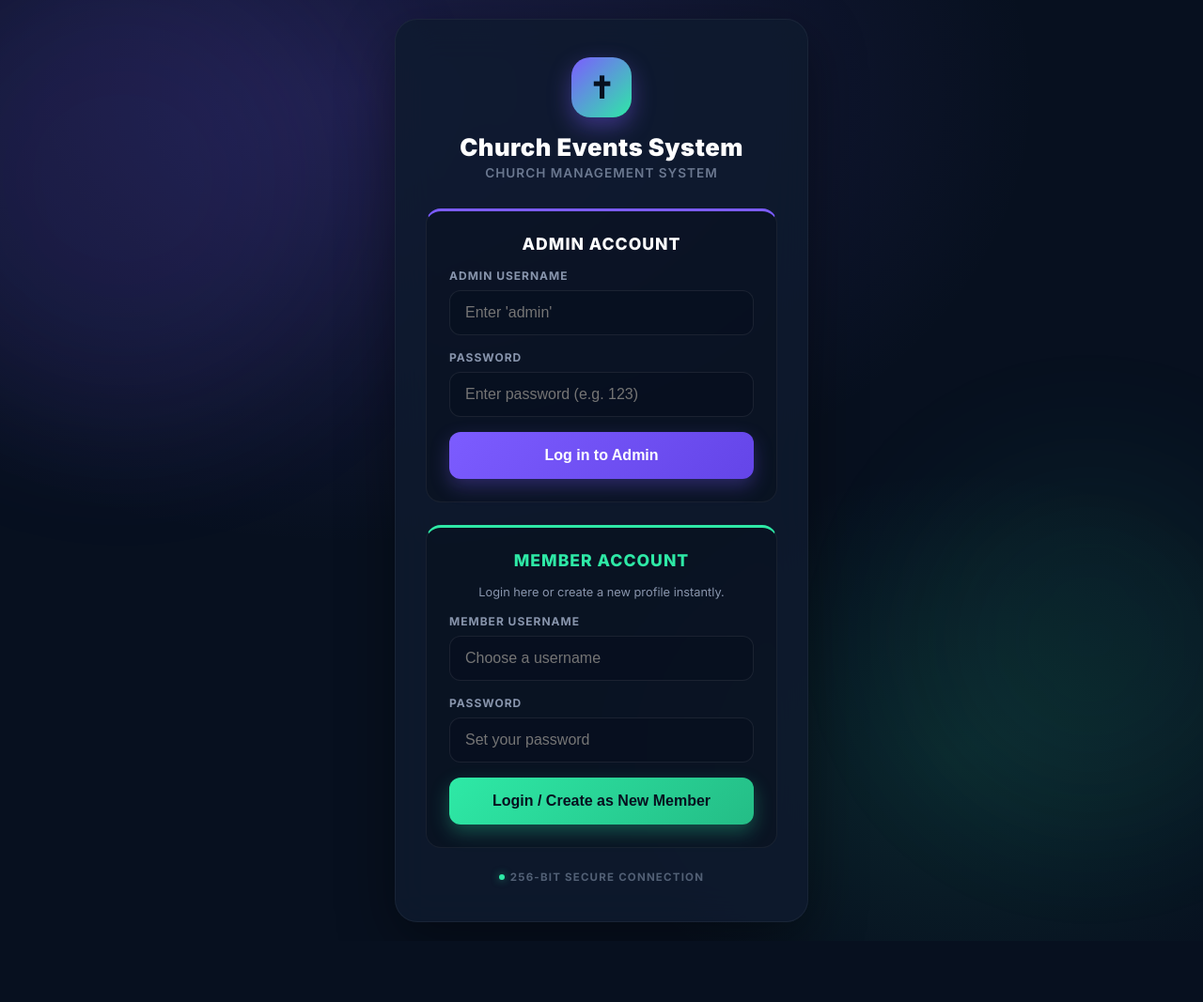
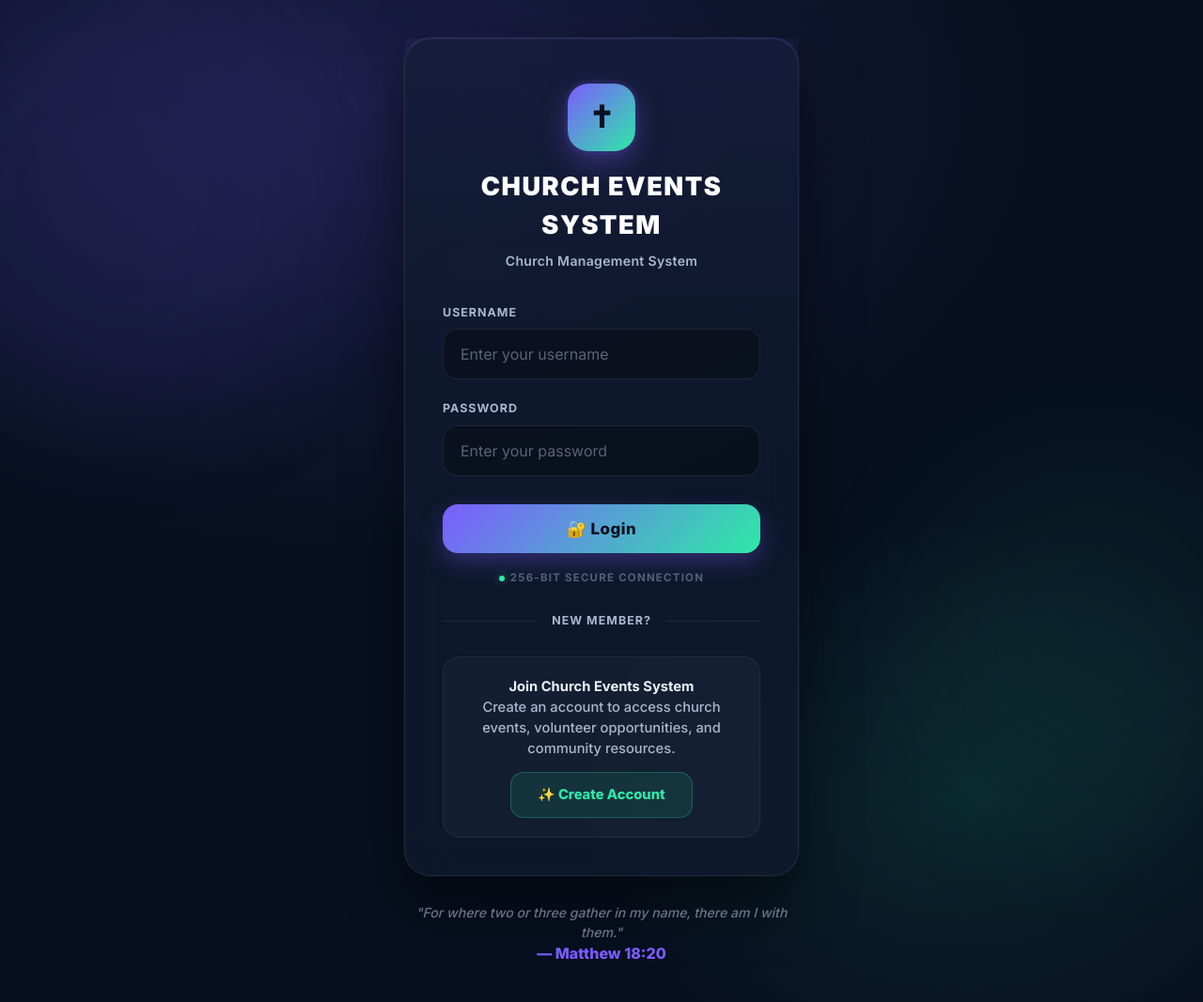
Before and after one commit to Jeremiahkariuki/HAPPY-CHURCH-RUIRU-, a PHP site: page /login.php in a window 1280 px wide. Shown: the whole page at 94% size. Before the commit the page ends 982 px from the top, so only its background shows below. Run offline with PHP 8.4, Linux system fonts and the light colour scheme; data comes from the database, SQL or seed files in the repository.

Commit message:
Restored exact image 2 layout with frictionless member auto-registration

```diff
--- a/login.php
+++ b/login.php
@@ -45,17 +45,19 @@ function ensure_admin(PDO $pdo): void {
 }
 
 $error = "";
-$success = "";
+$username_value = "";
 
 if (!$db_error) {
     // 1. Check if tables exist. If not, try to run db_setup logic automatically.
     try {
         $pdo->query("SELECT 1 FROM users LIMIT 1");
     } catch (Exception $e) {
+        // Tables missing! Let's try to auto-init
         if (file_exists(__DIR__ . "/db_setup.php")) {
             ob_start();
             include_once __DIR__ . "/db_setup.php";
             ob_end_clean();
+            // Refresh PDO after setup
             require __DIR__ . "/db.php";
         }
     }
@@ -64,12 +66,9 @@ if (!$db_error) {
     $error = isset($db_connect_error) ? $db_connect_error : "Database connection failed. Please check your credentials.";
 }
 
-/* Login/Auto-Registration process */
+/* Login process */
 if ($_SERVER["REQUEST_METHOD"] === "POST") {
     if (!$db_error) {
-        $action = $_POST["action"] ?? "";
-        $target_role = $_POST["target_role"] ?? "";
-
         $username_value = trim($_POST["username"] ?? "");
         $password = $_POST["password"] ?? "";
 
@@ -87,30 +86,8 @@ if ($_SERVER["REQUEST_METHOD"] === "POST") {
             $stmt->execute([$username_value]);
             $user = $stmt->fetch(PDO::FETCH_ASSOC);
 
-            if ($target_role === "admin") {
-                // ADMIN LOGIN LOGIC
-                if ($user && password_verify($password, $user["password_hash"])) {
-                    if (strtolower($user["role"]) !== "admin") {
-                        $error = "Access Denied: You are not an Administrator. Please use the Member Section below.";
-                    } else {
-                        // Admin is always approved
-                        session_regenerate_id(true);
-                        $_SESSION["user"] = [
-                            "id" => $user["id"],
-                            "username" => $user["username"],
-                            "role" => $user["role"]
-                        ];
-                        header("Location: dashboard.php");
-                        exit;
-                    }
-                } else {
-                    $error = "Admin account not found or invalid password.";
-                }
-            }
-            elseif ($target_role === "member") {
-                // MEMBER HYBRID LOGIC (Login or Auto-Register with Approval)
             if ($user) {
-                    // User already exists, handle login
+                // User exists, verify password
                 if (password_verify($password, $user["password_hash"])) {
                     $status = "Approved";
                     if ($status_col_exists) {
@@ -119,7 +96,7 @@ if ($_SERVER["REQUEST_METHOD"] === "POST") {
                     }
 
                     if ($status !== "Approved") {
-                            $error = "Your account is currently " . e($status) . ". Please wait for Admin approval to access the dashboard.";
+                        $error = "Your account is " . e($status) . ". Please wait for Admin approval.";
                     } else {
                         session_regenerate_id(true);
                         $_SESSION["user"] = [
@@ -131,38 +108,41 @@ if ($_SERVER["REQUEST_METHOD"] === "POST") {
                         exit;
                     }
                 } else {
-                        $error = "Invalid password for this member account.";
+                    $error = "Invalid password for existing user.";
                 }
             } else {
-                    // User does NOT exist in XAMPP -> Auto-create as 'Pending'
-                    if (strlen($username_value) < 3 || strlen($password) < 3) {
-                        $error = "Username and password must be at least 3 characters to register.";
-                    } else {
+                // Auto-Registration feature since user is NOT in XAMPP
                 $role = "Member";
                 $hash = password_hash($password, PASSWORD_DEFAULT);
 
+                // create user
                 if ($status_col_exists) {
-                            $ins = $pdo->prepare("INSERT INTO users (username, password_hash, role, status) VALUES (?, ?, ?, 'Pending')");
+                    $ins = $pdo->prepare("INSERT INTO users (username, password_hash, role, status) VALUES (?, ?, ?, 'Approved')");
                     $ins->execute([$username_value, $hash, $role]);
                 } else {
-                            // Failsafe if status column doesn't exist
                     $ins = $pdo->prepare("INSERT INTO users (username, password_hash, role) VALUES (?, ?, ?)");
                     $ins->execute([$username_value, $hash, $role]);
-                            // Force adding status column
-                            $pdo->exec("ALTER TABLE users ADD COLUMN status varchar(20) NOT NULL DEFAULT 'Pending' AFTER role");
-                            $pdo->prepare("UPDATE users SET status='Pending' WHERE username=?")->execute([$username_value]);
                 }
 
-                        $success = "Member account successfully created! Your status is Pending. Please wait for an Admin to approve your account before you can log in.";
-                    }
-                }
+                // Immediately log them in
+                $newId = $pdo->lastInsertId();
+                session_regenerate_id(true);
+                $_SESSION["user"] = [
+                    "id" => $newId,
+                    "username" => $username_value,
+                    "role" => $role
+                ];
+                header("Location: dashboard.php");
+                exit;
             }
         } catch (Exception $e) {
-            $error = "An error occurred: " . e($e->getMessage());
+            $error = "An error occurred during login: " . e($e->getMessage());
         }
     } else {
+        // Fallback or use the literal connection error if the form is submitted
         $error = isset($db_connect_error) ? $db_connect_error : "Login unavailable: Database is not connected.";
     }
+
 }
 ?>
 
@@ -172,72 +152,339 @@ if ($_SERVER["REQUEST_METHOD"] === "POST") {
 <meta charset="utf-8">
 <meta name="viewport" content="width=device-width, initial-scale=1">
 <title>Login • <?= e($appName) ?></title>
+<link rel="stylesheet" href="style.css">
 <link href="https://fonts.googleapis.com/css2?family=Inter:wght@400;500;600;700;800;900&display=swap" rel="stylesheet">
 <style>
   * { box-sizing: border-box; margin: 0; padding: 0; }
   body {
-    display: flex; align-items: center; justify-content: center; min-height: 100vh;
+    display: flex;
+    align-items: center;
+    justify-content: center;
+    min-height: 100vh;
     font-family: 'Inter', ui-sans-serif, system-ui, sans-serif;
-    background: radial-gradient(1200px 800px at 30% 10%, rgba(124,92,255,.18), transparent 60%),
+    background:
+      radial-gradient(1200px 800px at 30% 10%, rgba(124,92,255,.18), transparent 60%),
       radial-gradient(800px 600px at 80% 80%, rgba(46,233,166,.10), transparent 50%),
       #07101f;
-    padding: 20px 0; position: relative;
+    min-height: 100vh;
+    padding: 20px 0;
+    position: relative;
   }
+
+  /* Animated floating orbs */
   body::before, body::after {
-    content: ''; position: fixed; border-radius: 50%; filter: blur(80px); opacity: 0.4;
-    animation: float 12s ease-in-out infinite; pointer-events: none;
+    content: '';
+    position: fixed;
+    border-radius: 50%;
+    filter: blur(80px);
+    opacity: 0.4;
+    animation: float 12s ease-in-out infinite;
+    pointer-events: none;
   }
-  body::before { width: 500px; height: 500px; background: rgba(124,92,255,.25); top: -100px; left: -100px; }
-  body::after { width: 400px; height: 400px; background: rgba(46,233,166,.15); bottom: -80px; right: -80px; animation-delay: -6s; animation-direction: reverse; }
-  @keyframes float { 0%, 100% { transform: translate(0,0) scale(1); } 50% { transform: translate(-20px, 40px) scale(1.05); } }
+  body::before {
+    width: 500px; height: 500px;
+    background: rgba(124,92,255,.25);
+    top: -100px; left: -100px;
+  }
+  body::after {
+    width: 400px; height: 400px;
+    background: rgba(46,233,166,.15);
+    bottom: -80px; right: -80px;
+    animation-delay: -6s;
+    animation-direction: reverse;
+  }
+  @keyframes float {
+    0%, 100% { transform: translate(0,0) scale(1); }
+    25% { transform: translate(40px, -30px) scale(1.05); }
+    50% { transform: translate(-20px, 50px) scale(0.95); }
+    75% { transform: translate(30px, 20px) scale(1.02); }
+  }
 
-  .login-container { width: 100%; max-width: 480px; padding: 0 20px; z-index: 10; position: relative; }
+  .login-container {
+    width: 100%;
+    max-width: 460px;
+    padding: 20px;
+    position: relative;
+    z-index: 2;
+  }
+
   .login-card {
-    background: rgba(15, 26, 46, 0.85); backdrop-filter: blur(20px); border: 1px solid rgba(255,255,255,.05);
-    border-radius: 24px; padding: 40px 32px; box-shadow: 0 20px 60px rgba(0,0,0,.4); width: 100%;
+    background: rgba(15, 26, 46, 0.88);
+    border: 1px solid rgba(255,255,255,.08);
+    border-top: 1px solid rgba(124,92,255,.25);
+    border-radius: 28px;
+    box-shadow:
+      0 30px 60px rgba(0,0,0,.5),
+      0 0 0 1px rgba(255,255,255,.04),
+      inset 0 1px 0 rgba(255,255,255,.06);
+    backdrop-filter: blur(24px);
+    padding: 48px 40px 40px;
+    position: relative;
+    padding: 48px 40px 40px;
+    position: relative;
+    animation: cardIn 0.6s cubic-bezier(0.16, 1, 0.3, 1) forwards;
+    opacity: 0;
+    transform: translateY(30px);
   }
-  .brand-header { text-align: center; margin-bottom: 30px; }
+  @keyframes cardIn {
+    to { opacity: 1; transform: translateY(0); }
+  }
+
+  .login-card::before {
+    content: '';
+    position: absolute;
+    top: 0; left: 0; right: 0; height: 100%;
+    background: linear-gradient(180deg, rgba(124,92,255,.06), transparent 35%);
+    pointer-events: none;
+  }
+
+  /* Brand Header */
+  .brand-header {
+    text-align: center;
+    margin-bottom: 36px;
+    position: relative;
+    z-index: 2;
+  }
   .brand-icon {
-    width: 64px; height: 64px; border-radius: 20px; background: linear-gradient(135deg, #7c5cff, #2ee9a6);
-    display: flex; align-items: center; justify-content: center; margin: 0 auto 16px;
-    font-size: 32px; font-weight: 800; color: #07101f; box-shadow: 0 10px 25px rgba(124,92,255,.4);
+    width: 72px;
+    height: 72px;
+    margin: 0 auto 18px;
+    border-radius: 22px;
+    background: linear-gradient(135deg, #7c5cff, #2ee9a6);
+    display: grid;
+    place-items: center;
+    font-size: 32px;
+    font-weight: 950;
+    color: #07101f;
+    box-shadow:
+      0 12px 30px rgba(124,92,255,.35),
+      0 0 0 4px rgba(124,92,255,.08);
+    transition: transform 0.3s ease;
   }
-  .brand-title { color: #ffffff; font-size: 1.6rem; font-weight: 900; letter-spacing: 0.5px; margin-bottom: 4px; }
-  .brand-subtitle { color: rgba(169,183,208,.6); font-size: 0.85rem; font-weight: 600; text-transform: uppercase; letter-spacing: 1px; }
+  .brand-icon:hover { transform: scale(1.08) rotate(-3deg); }
 
-  .alert { padding: 14px 16px; border-radius: 12px; font-size: 0.85rem; font-weight: 600; margin-bottom: 24px; text-align: center; }
-  .alert-error { background: rgba(255,107,138,.1); border: 1px solid rgba(255,107,138,.2); color: #ff6b8a; }
-  .alert-success { background: rgba(46,233,166,.1); border: 1px solid rgba(46,233,166,.2); color: #2ee9a6; }
+  .brand-title {
+    font-weight: 900;
+    font-size: 1.7rem;
+    letter-spacing: 1.5px;
+    margin: 0;
+    color: #fff;
+    text-transform: uppercase;
+  }
+  .brand-subtitle {
+    color: #a9b7d0;
+    font-size: 0.88rem;
+    font-weight: 600;
+    margin-top: 6px;
+    letter-spacing: 0.3px;
+  }
 
-  /* Section Styling */
-  .auth-section { border: 1px solid rgba(255,255,255,.06); border-radius: 16px; padding: 24px; margin-bottom: 24px; background: rgba(0,0,0,.2); }
-  .admin-section { border-top: 3px solid #7c5cff; }
-  .member-section { border-top: 3px solid #2ee9a6; }
-  .section-title { font-size: 1.1rem; color: #fff; font-weight: 800; margin-bottom: 16px; text-align: center; text-transform: uppercase; letter-spacing: 1px; }
+  /* Form Styles */
+  .form-group {
+    margin-bottom: 22px;
+    position: relative;
+    z-index: 2;
+  }
+  .form-label {
+    display: block;
+    margin-bottom: 8px;
+    font-weight: 700;
+    color: #a9b7d0;
+    font-size: 0.78rem;
+    text-transform: uppercase;
+    letter-spacing: 1px;
+  }
+  .form-input {
+    width: 100%;
+    padding: 16px 18px;
+    border-radius: 16px;
+    border: 1px solid rgba(255,255,255,.08);
+    background: rgba(0,0,0,.30);
+    color: #eaf2ff;
+    font-size: 1rem;
+    font-weight: 500;
+    font-family: inherit;
+    outline: none;
+    transition: all 0.2s ease;
+  }
+  .form-input::placeholder {
+    color: rgba(169,183,208,.5);
+    font-weight: 400;
+  }
+  .form-input:focus {
+    border-color: rgba(124,92,255,.5);
+    background: rgba(0,0,0,.40);
+    box-shadow: 0 0 0 3px rgba(124,92,255,.12);
+  }
 
-  .form-group { margin-bottom: 16px; }
-  .form-label { display: block; font-size: 0.75rem; font-weight: 700; color: rgba(169,183,208,.8); margin-bottom: 8px; text-transform: uppercase; letter-spacing: 1px; }
-  .form-input {
-    width: 100%; background: rgba(7, 16, 31, .6); border: 1px solid rgba(255,255,255,.08);
-    border-radius: 12px; padding: 14px 16px; color: #ffffff; font-size: 1rem; outline: none; transition: all 0.3s;
+  /* Login Button */
+  .login-btn {
+    width: 100%;
+    padding: 16px;
+    font-size: 1.05rem;
+    font-weight: 800;
+    font-family: inherit;
+    letter-spacing: 0.5px;
+    margin-top: 8px;
+    background: linear-gradient(135deg, #7c5cff, #2ee9a6);
+    color: #07101f;
+    border: none;
+    border-radius: 16px;
+    cursor: pointer;
+    box-shadow: 0 10px 25px rgba(124,92,255,.30);
+    transition: all 0.25s cubic-bezier(0.4, 0, 0.2, 1);
+    position: relative;
+    z-index: 2;
+    overflow: hidden;
   }
-  .form-input:focus { border-color: rgba(124,92,255,.5); box-shadow: 0 0 0 4px rgba(124,92,255,.1); }
+  .login-btn::before {
+    content: '';
+    position: absolute;
+    inset: 0;
+    background: linear-gradient(135deg, rgba(255,255,255,.15), transparent);
+    opacity: 0;
+    transition: opacity 0.25s;
+  }
+  .login-btn:hover {
+    transform: translateY(-2px);
+    box-shadow: 0 14px 35px rgba(124,92,255,.40);
+  }
+  .login-btn:hover::before { opacity: 1; }
+  .login-btn:active { transform: translateY(0); }
 
-  .submit-btn {
-    width: 100%; border: none; border-radius: 12px; padding: 16px; font-size: 1rem; font-weight: 800;
-    color: #ffffff; cursor: pointer; transition: all 0.3s ease; display: inline-block; text-align: center; text-decoration: none;
+  /* Divider */
+  .divider {
+    display: flex;
+    align-items: center;
+    gap: 16px;
+    margin: 28px 0;
+    position: relative;
+    z-index: 2;
   }
-  .admin-btn { background: linear-gradient(135deg, #7c5cff, #6445e8); box-shadow: 0 8px 20px rgba(124,92,255,.3); }
-  .admin-btn:hover { transform: translateY(-2px); box-shadow: 0 12px 25px rgba(124,92,255,.5); }
+  .divider::before, .divider::after {
+    content: '';
+    flex: 1;
+    height: 1px;
+    background: rgba(255,255,255,.08);
+  }
+  .divider span {
+    color: #a9b7d0;
+    font-size: 0.78rem;
+    font-weight: 700;
+    text-transform: uppercase;
+    letter-spacing: 1px;
+  }
 
-  .member-btn { background: linear-gradient(135deg, #2ee9a6, #24bd86); color:#07101f; box-shadow: 0 8px 20px rgba(46,233,166,.3); }
-  .member-btn:hover { transform: translateY(-2px); box-shadow: 0 12px 25px rgba(46,233,166,.5); color:#000; }
+  /* Register Section */
+  .register-section {
+    position: relative;
+    z-index: 2;
+    text-align: center;
+  }
+  .register-card {
+    padding: 20px;
+    border-radius: 18px;
+    background: rgba(255,255,255,.03);
+    border: 1px solid rgba(255,255,255,.06);
+  }
+  .register-text {
+    color: #a9b7d0;
+    font-size: 0.92rem;
+    font-weight: 500;
+    margin-bottom: 14px;
+  }
+  .register-text strong { color: #eaf2ff; }
+  .register-btn {
+    display: inline-flex;
+    align-items: center;
+    gap: 8px;
+    padding: 12px 28px;
+    border-radius: 14px;
+    background: rgba(46,233,166,.10);
+    border: 1px solid rgba(46,233,166,.25);
+    color: #2ee9a6;
+    font-weight: 800;
+    font-size: 0.92rem;
+    font-family: inherit;
+    text-decoration: none;
+    cursor: pointer;
+    transition: all 0.2s ease;
+  }
+  .register-btn:hover {
+    background: rgba(46,233,166,.18);
+    border-color: rgba(46,233,166,.40);
+    transform: translateY(-1px);
+  }
 
-  .security-badge { display: flex; align-items: center; justify-content: center; gap: 6px; margin-top: 18px; position: relative; z-index: 2; }
-  .security-badge span { color: rgba(169,183,208,.45); font-size: 0.72rem; font-weight: 700; text-transform: uppercase; letter-spacing: 1.2px; }
-  .security-dot { width: 6px; height: 6px; border-radius: 50%; background: #2ee9a6; box-shadow: 0 0 8px rgba(46,233,166,.5); }
+  /* Error Flash */
+  .login-error {
+    padding: 14px 16px;
+    border-radius: 14px;
+    background: rgba(255,77,109,.08);
+    border: 1px solid rgba(255,77,109,.25);
+    color: #ff6b8a;
+    font-weight: 700;
+    font-size: 0.9rem;
+    text-align: center;
+    margin-bottom: 24px;
+    position: relative;
+    z-index: 2;
+    animation: shake 0.4s ease;
+  }
+  @keyframes shake {
+    0%, 100% { transform: translateX(0); }
+    25% { transform: translateX(-6px); }
+    75% { transform: translateX(6px); }
+  }
+
+  /* Footer Scripture */
+  .scripture-footer {
+    text-align: center;
+    margin-top: 28px;
+    position: relative;
+    z-index: 2;
+    animation: cardIn 0.6s cubic-bezier(0.16, 1, 0.3, 1) 0.2s forwards;
+    opacity: 0;
+  }
+  .scripture-text {
+    font-style: italic;
+    color: rgba(169,183,208,.6);
+    font-weight: 500;
+    font-size: 0.88rem;
+    line-height: 1.5;
+  }
+  .scripture-ref {
+    color: #7c5cff;
+    font-weight: 800;
+    font-style: normal;
+  }
+
+  /* Security Badge */
+  .security-badge {
+    display: flex;
+    align-items: center;
+    justify-content: center;
+    gap: 6px;
+    margin-top: 18px;
+    position: relative;
+    z-index: 2;
+  }
+  .security-badge span {
+    color: rgba(169,183,208,.45);
+    font-size: 0.72rem;
+    font-weight: 700;
+    text-transform: uppercase;
+    letter-spacing: 1.2px;
+  }
+  .security-dot {
+    width: 6px; height: 6px;
+    border-radius: 50%;
+    background: #2ee9a6;
+    box-shadow: 0 0 8px rgba(46,233,166,.5);
+  }
 </style>
 </head>
+
 <body>
 
 <div class="login-container">
@@ -250,56 +497,54 @@ if ($_SERVER["REQUEST_METHOD"] === "POST") {
     </div>
 
     <?php if ($error): ?>
-      <div class="alert alert-error"><?= e($error) ?></div>
-    <?php endif; ?>
-    <?php if ($success): ?>
-      <div class="alert alert-success"><?= e($success) ?></div>
+      <div class="login-error">
+        <?= e($error) ?>
+      </div>
     <?php endif; ?>
 
-    <!-- TOP SECTION: ADMIN LOGIN -->
-    <div class="auth-section admin-section">
-      <div class="section-title">Admin Account</div>
-      <form method="post" onsubmit="this.querySelector('button').disabled = true; this.querySelector('button').innerText = 'Authenticating...';">
-        <input type="hidden" name="action" value="login">
-        <input type="hidden" name="target_role" value="admin">
+    <form method="post" class="login-form" onsubmit="this.querySelector('button').disabled = true; this.querySelector('button').innerText = 'Processing...';">
+
       <div class="form-group">
-          <label class="form-label">Admin Username</label>
-          <input class="form-input" name="username" placeholder="Enter 'admin'" required autocomplete="off">
+        <label class="form-label">Username</label>
+        <input class="form-input" name="username" placeholder="Enter your username" required value="<?= e($username_value) ?>" autocomplete="username">
       </div>
+
       <div class="form-group">
         <label class="form-label">Password</label>
-          <input class="form-input" type="password" name="password" placeholder="Enter password (e.g. 123)" required autocomplete="off">
-        </div>
-        <button class="submit-btn admin-btn" type="submit">Log in to Admin</button>
-      </form>
+        <input class="form-input" type="password" name="password" placeholder="Enter your password" required autocomplete="current-password">
       </div>
 
-    <!-- BOTTOM SECTION: MEMBER AUTO-CREATE / LOGIN -->
-    <div class="auth-section member-section">
-      <div class="section-title" style="color:#2ee9a6;">Member Account</div>
-      <p style="color:rgba(169,183,208,.8); font-size:0.8rem; text-align:center; margin-bottom:16px;">
-        Login here or create a new profile instantly.
-      </p>
-      <form method="post" onsubmit="this.querySelector('button').disabled = true; this.querySelector('button').innerText = 'Processing...';">
-        <input type="hidden" name="action" value="login">
-        <input type="hidden" name="target_role" value="member">
-        <div class="form-group">
-          <label class="form-label">Member Username</label>
-          <input class="form-input" name="username" placeholder="Choose a username" required autocomplete="off">
-        </div>
-        <div class="form-group">
-          <label class="form-label">Password</label>
-          <input class="form-input" type="password" name="password" placeholder="Set your password" required autocomplete="off">
-        </div>
-        <button class="submit-btn member-btn" type="submit">Login / Create as New Member</button>
+      <button class="login-btn" type="submit">🔐 Login</button>
     </form>
-    </div>
 
     <div class="security-badge">
       <div class="security-dot"></div>
       <span>256-bit Secure Connection</span>
     </div>
 
+    <div class="divider">
+      <span>New Member?</span>
+    </div>
+
+    <div class="register-section">
+      <div class="register-card">
+        <div class="register-text">
+          <strong>Join <?= e($appName) ?></strong><br>
+          Create an account to access church events, volunteer opportunities, and community resources.
+        </div>
+        <a href="register.php" class="register-btn">
+          ✨ Create Account
+        </a>
+      </div>
+    </div>
+
+  </div>
+
+  <div class="scripture-footer">
+    <div class="scripture-text">
+      "For where two or three gather in my name, there am I with them."
+    </div>
+    <div class="scripture-ref">— Matthew 18:20</div>
   </div>
 </div>
 
```
Lines whose indentation alone changed are shown as unchanged.
